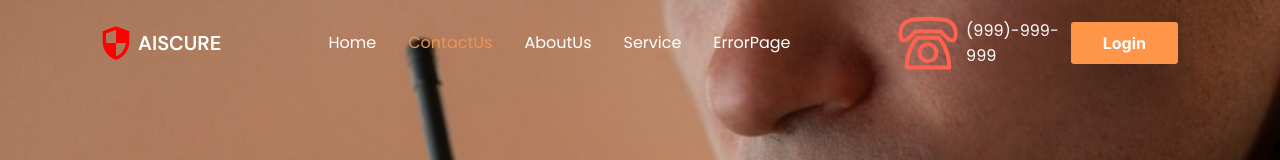
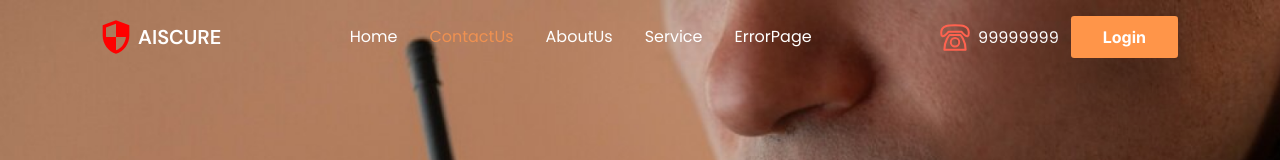
Before and after one commit to thecyberjerry/Security-rwinfotech, a Next.js app: page /contactus in a window 1280 px wide. Shown: the top 160 px of the page. Built offline with nearby package versions, Linux system fonts and the light colour scheme.

Commit message:
Update contact.js

```diff
--- a/src/app/json/contact.js
+++ b/src/app/json/contact.js
@@ -8,7 +8,7 @@ const navbar = {
   ],
   phone: {
     icon: { alt: "Some Image", src: "/assets/icons/Phone-Icon.svg" },
-    phoneNo: "(999)-999-999",
+    phoneNo: "99999999",
   },
   btn: { title: "Login", url: "#", blackBackground:false },
   navbtn: { title: "Login", url: "#", blackBackground: true },
```
